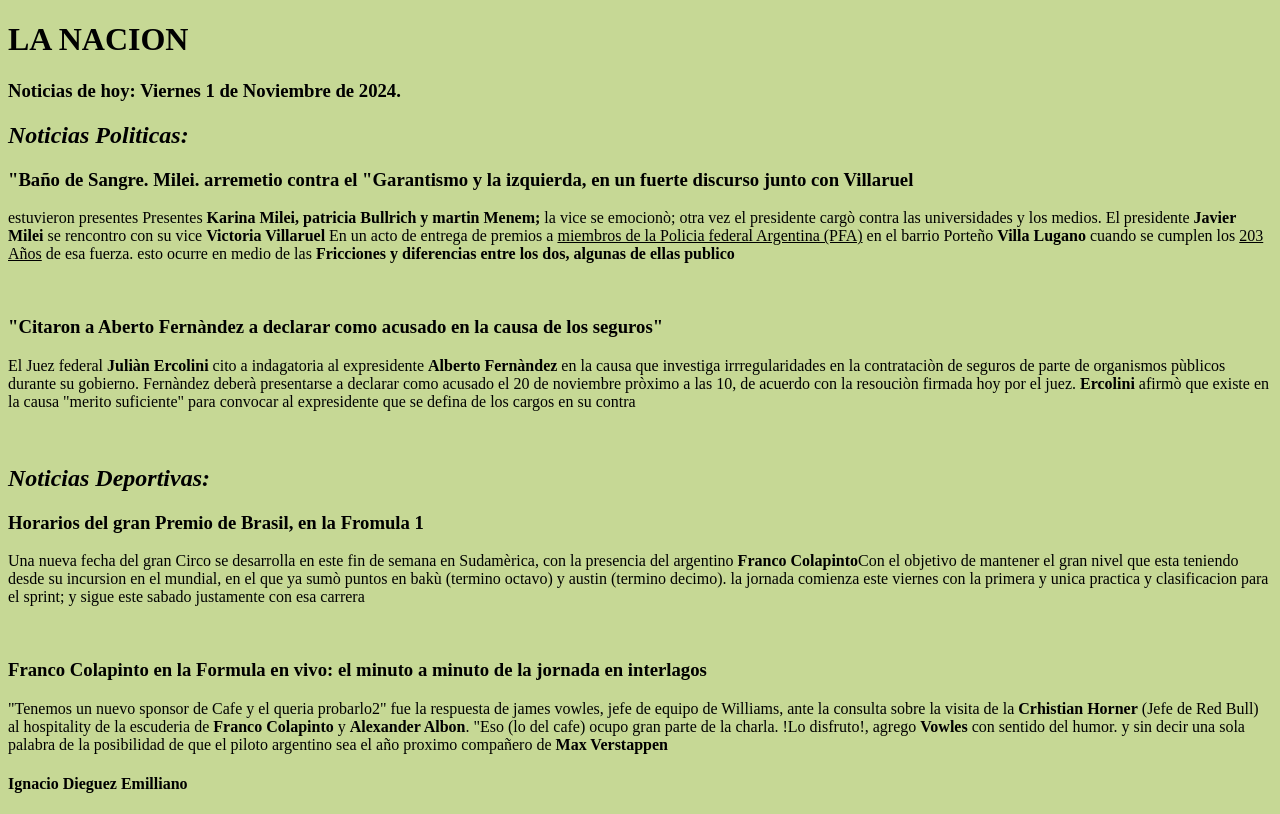
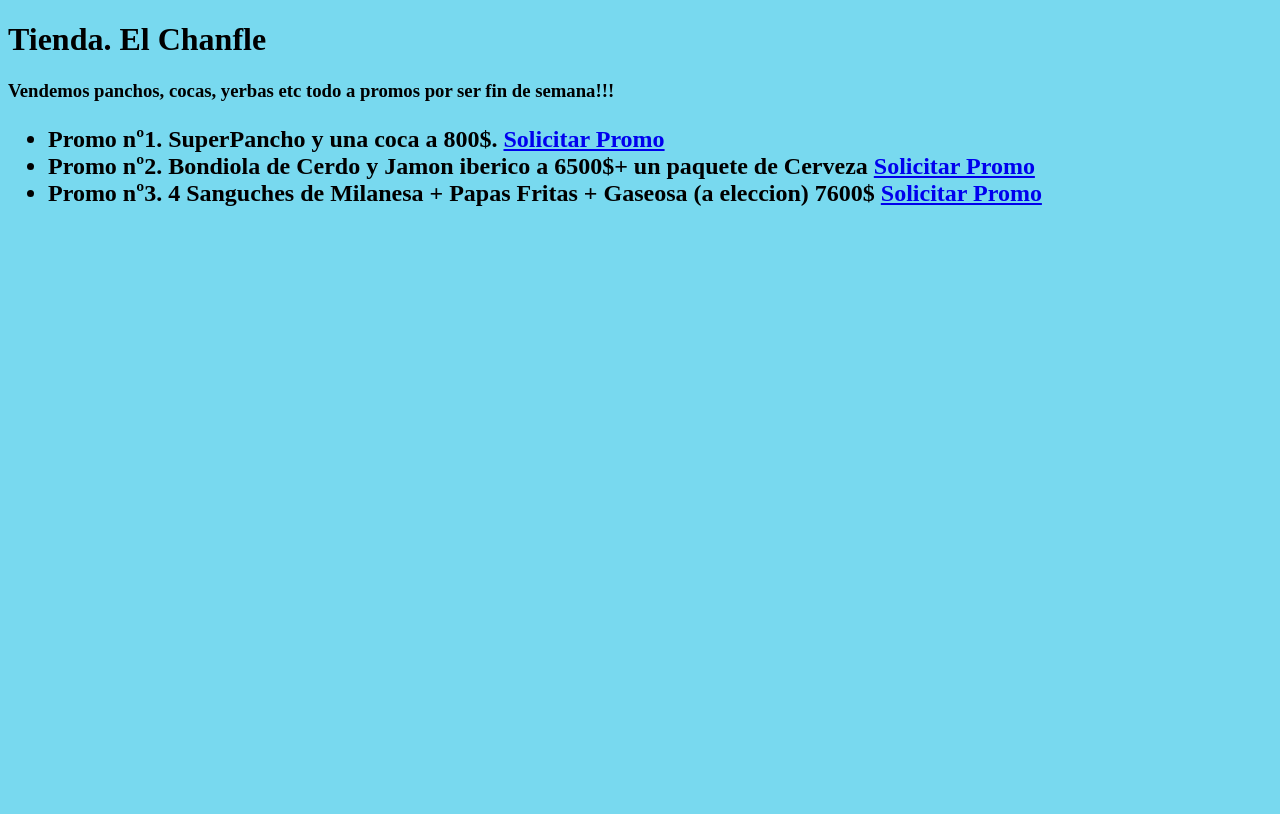
Before and after one commit to IKN503/Dise-oWeb_Ignacio-Dieguez, a plain HTML site: page index.html in a window 1280 px wide. Drawn offline with Linux system fonts and the light colour scheme.

Commit message:
Add files via upload

```diff
--- a/index.html
+++ b/index.html
@@ -4,31 +4,24 @@
     <meta charset="UTF-8">
     <meta http-equiv="X-UA-Compatible" content="IE=edge">
     <meta name="viewport" content="width=device-width, initial-scale=1.0">
-    <title>Trabajo Practico N1</title>
+    <title>Tienda. El Chanfle</title>
 </head>
-<body bgcolor="C6D895">
-<h1>LA NACION</h1>
-<h3>Noticias de hoy: Viernes 1 de Noviembre de 2024.</h3>
-<h2><em>Noticias Politicas:</em></h2>
-<h3><p>"Baño de Sangre. <strong>Milei.</strong> arremetio contra el "Garantismo y la izquierda, en un fuerte discurso junto con <strong>Villaruel</strong></p></h3>
-<p> estuvieron presentes Presentes <strong>Karina Milei, patricia Bullrich y martin Menem;</strong> la vice se emocionò; otra vez el presidente cargò contra las universidades y los medios. El presidente <strong>Javier Milei</strong> se rencontro con su vice <strong>Victoria Villaruel</strong> En un acto de entrega de premios a <u>miembros de la Policia federal Argentina (PFA)</u> en el barrio Porteño <strong>Villa Lugano</strong> cuando se cumplen los <u>203 Años</u> de esa fuerza. esto ocurre en medio de las <strong>Fricciones y diferencias entre los dos, algunas de ellas publico</strong></p>
-<br>
-<h3>"Citaron a Aberto Fernàndez a declarar como acusado en la causa de los seguros"</h3>
-<p>El Juez federal <strong> Juliàn Ercolini </strong> cito a indagatoria al expresidente <strong> Alberto Fernàndez </strong> en la causa que investiga irrregularidades en la contrataciòn de seguros de parte de organismos pùblicos durante su gobierno. Fernàndez deberà presentarse a declarar como acusado el 20 de noviembre pròximo a las 10, de acuerdo con la resouciòn firmada hoy por el juez. <strong>Ercolini</strong> afirmò que existe en la causa "merito suficiente" para convocar al expresidente que se defina de los cargos en su contra</p>
-<br>
-<h2><em>Noticias Deportivas:</em></h2>
-<h3><p>Horarios del gran Premio de Brasil, en la Fromula 1</p></h3>
-<p>Una nueva fecha del gran Circo se desarrolla en este fin de semana en Sudamèrica, con la presencia del argentino <strong>Franco Colapinto</strong>Con el objetivo de mantener el gran nivel que esta teniendo desde su incursion en el mundial, en el que ya sumò puntos en bakù (termino octavo) y austin (termino decimo). la jornada comienza este viernes con la primera y unica practica y clasificacion para el sprint; y sigue este sabado justamente con esa carrera</p>
-<br>
-<h3><p>Franco Colapinto en la Formula en vivo: el minuto a minuto de la jornada en interlagos</p></h3>
-<p>"Tenemos un nuevo sponsor de Cafe y el queria probarlo2" fue la respuesta de james vowles, jefe de equipo de Williams, ante la consulta sobre la visita de la <strong>Crhistian Horner</strong> (Jefe de Red Bull) al hospitality de la escuderia de <strong>Franco Colapinto</strong> y <strong>Alexander Albon</strong>. "Eso (lo del cafe) ocupo gran parte de la charla. !Lo disfruto!, agrego <strong>Vowles</strong> con sentido del humor. y sin decir una sola palabra de la posibilidad de que el piloto argentino sea el año proximo compañero de <strong>Max Verstappen</strong></p>
-
-<h4>Ignacio Dieguez Emilliano</h4>
+<body bgcolor="78D9EF">
+<h1>Tienda. El Chanfle</h1>
+<p><h3>Vendemos panchos, cocas, yerbas etc todo a promos por ser fin de semana!!!</h3></p>
+<h2><ul>
+<li>Promo nº1. SuperPancho y una coca a 800$. <a href="mailto:tiendachanfle@gmail.com?subject=Promocion nº1&body=Hola, quiero la promo nº1">Solicitar Promo</a> </li>
+<li>Promo nº2. Bondiola de Cerdo y Jamon iberico a 6500$+ un paquete de Cerveza <a href="mailto:tiendachanfle@gmail.com?subject=Promocion nº2&body=Hola, quiero la promo nº2">Solicitar Promo</a> </li>
+<li>Promo nº3. 4 Sanguches de Milanesa + Papas Fritas + Gaseosa (a eleccion) 7600$ <a href="mailto:tiendachanfle@gmail.com?subject=Promocion nº3&body=Hola, quiero la promo nº3">Solicitar Promo</a> </li>
 
 
 
 
 
 
+
+</ul></h2>
+
+
 </body>
 </html>
```
